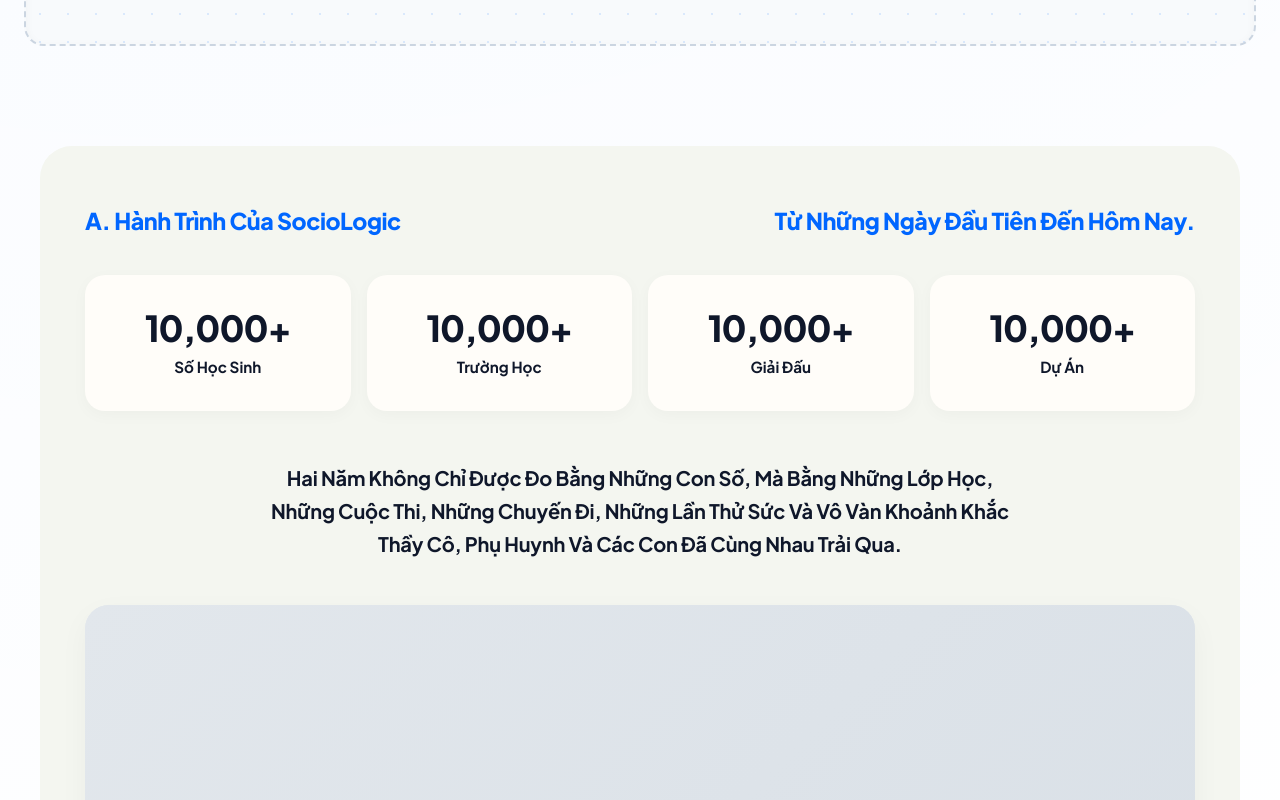
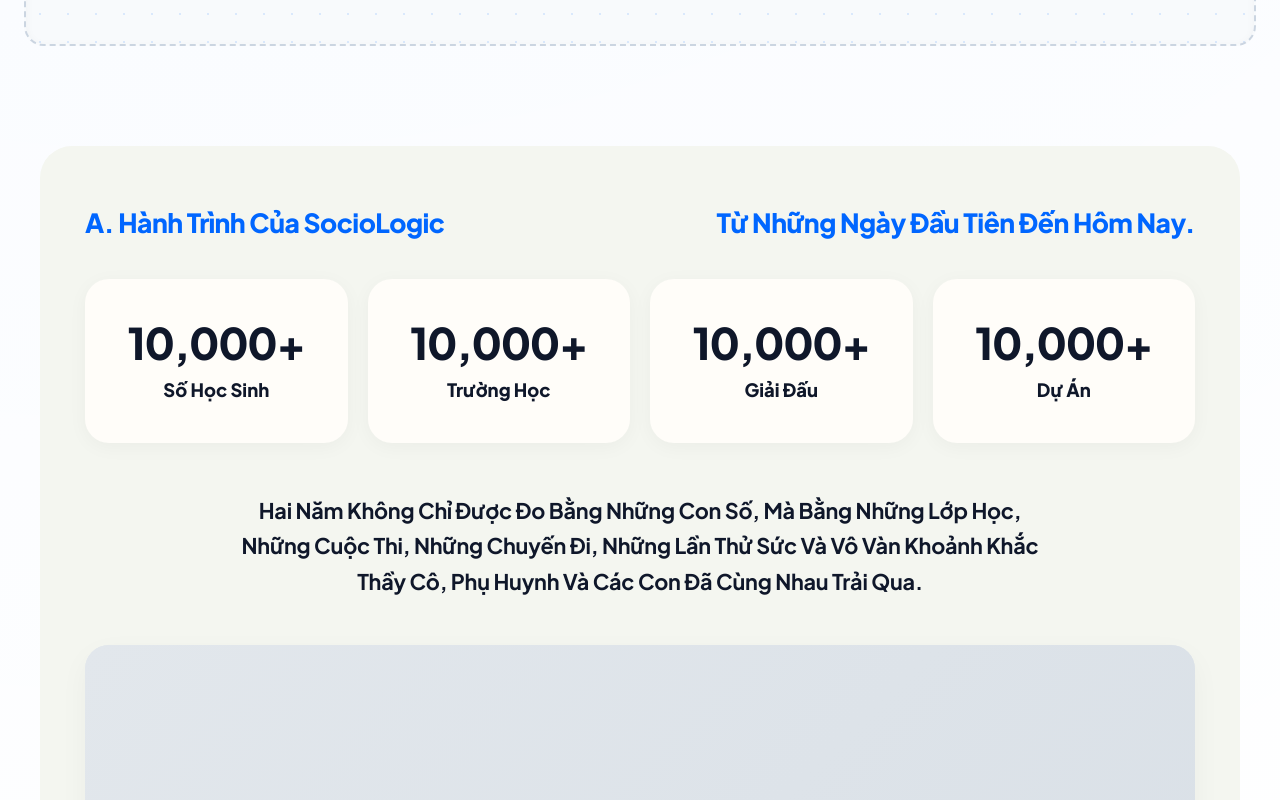
Before and after one commit to tranduyhunghihi/SocioLogic, a website: page all_sections.html in a window 1280 px wide. Shown: the part 2516-3316 px from the top of the page. Drawn offline with Linux system fonts and the light colour scheme; no server answers.

Commit message:
Increase font sizes of numbers, labels, titles, and subtitles in Section 4 for bolder typography

```diff
--- a/css/section4.css
+++ b/css/section4.css
@@ -57,7 +57,7 @@
 .section-4-wrapper .header-title-left,
 .section-4-wrapper .header-title-right {
     font-family: var(--font-main);
-    font-size: 1.45rem;
+    font-size: 1.65rem;
     font-weight: 800;
     color: var(--color-blue-primary);
     letter-spacing: -0.02em;
@@ -67,7 +67,7 @@
 .section-4-wrapper .stats-grid {
     display: grid;
     grid-template-columns: repeat(4, 1fr);
-    gap: 16px;
+    gap: 20px;
     width: 100%;
     margin-bottom: 50px;
     box-sizing: border-box;
@@ -75,8 +75,8 @@
 
 .section-4-wrapper .stat-card {
     background-color: var(--color-card-bg);
-    border-radius: 20px;
-    padding: 35px 12px;
+    border-radius: 24px;
+    padding: 42px 14px;
     display: flex;
     flex-direction: column;
     align-items: center;
@@ -84,20 +84,20 @@
     text-align: center;
     width: 100%;
     box-sizing: border-box;
-    box-shadow: 0 4px 16px rgba(0, 0, 0, 0.03);
+    box-shadow: 0 4px 20px rgba(0, 0, 0, 0.04);
     transition: transform 0.3s cubic-bezier(0.34, 1.56, 0.64, 1), box-shadow 0.3s ease;
 }
 
 .section-4-wrapper .stat-card:hover {
     transform: translateY(-6px);
-    box-shadow: 0 12px 24px rgba(0, 0, 0, 0.08);
+    box-shadow: 0 14px 28px rgba(0, 0, 0, 0.09);
 }
 
 .section-4-wrapper .stat-number-box {
     display: flex;
     align-items: center;
     justify-content: center;
-    font-size: clamp(2.0rem, 2.8vw, 3.2rem);
+    font-size: clamp(2.4rem, 3.4vw, 4.0rem);
     font-weight: 900;
     color: var(--color-text-dark);
     line-height: 1;
@@ -114,10 +114,10 @@
 }
 
 .section-4-wrapper .stat-label {
-    font-size: clamp(0.95rem, 1.15vw, 1.25rem);
-    font-weight: 700;
+    font-size: clamp(1.15rem, 1.35vw, 1.55rem);
+    font-weight: 800;
     color: var(--color-text-dark);
-    margin-top: 12px;
+    margin-top: 14px;
     line-height: 1.2;
     white-space: nowrap;
 }
@@ -130,7 +130,7 @@
 }
 
 .section-4-wrapper .journey-subtitle p {
-    font-size: 1.25rem;
+    font-size: 1.35rem;
     font-weight: 700;
     color: var(--color-text-dark);
     line-height: 1.65;
```
